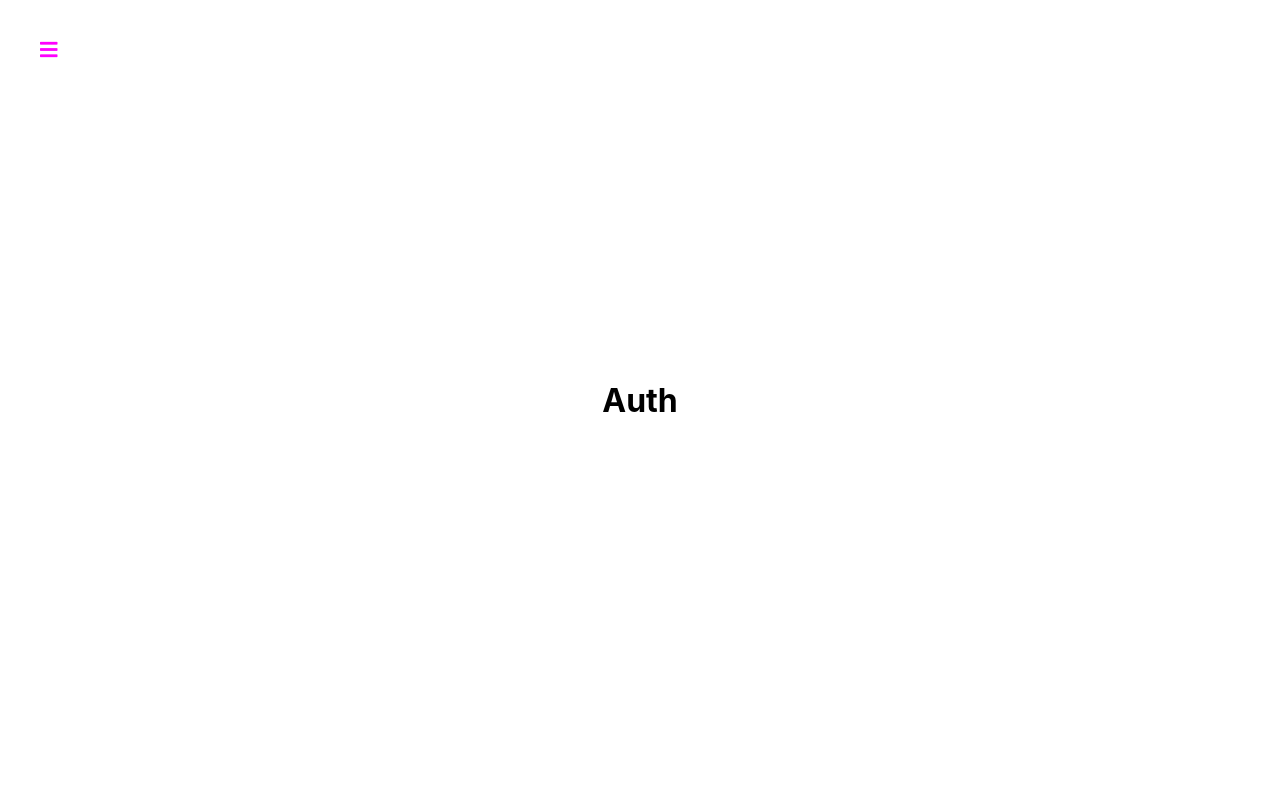
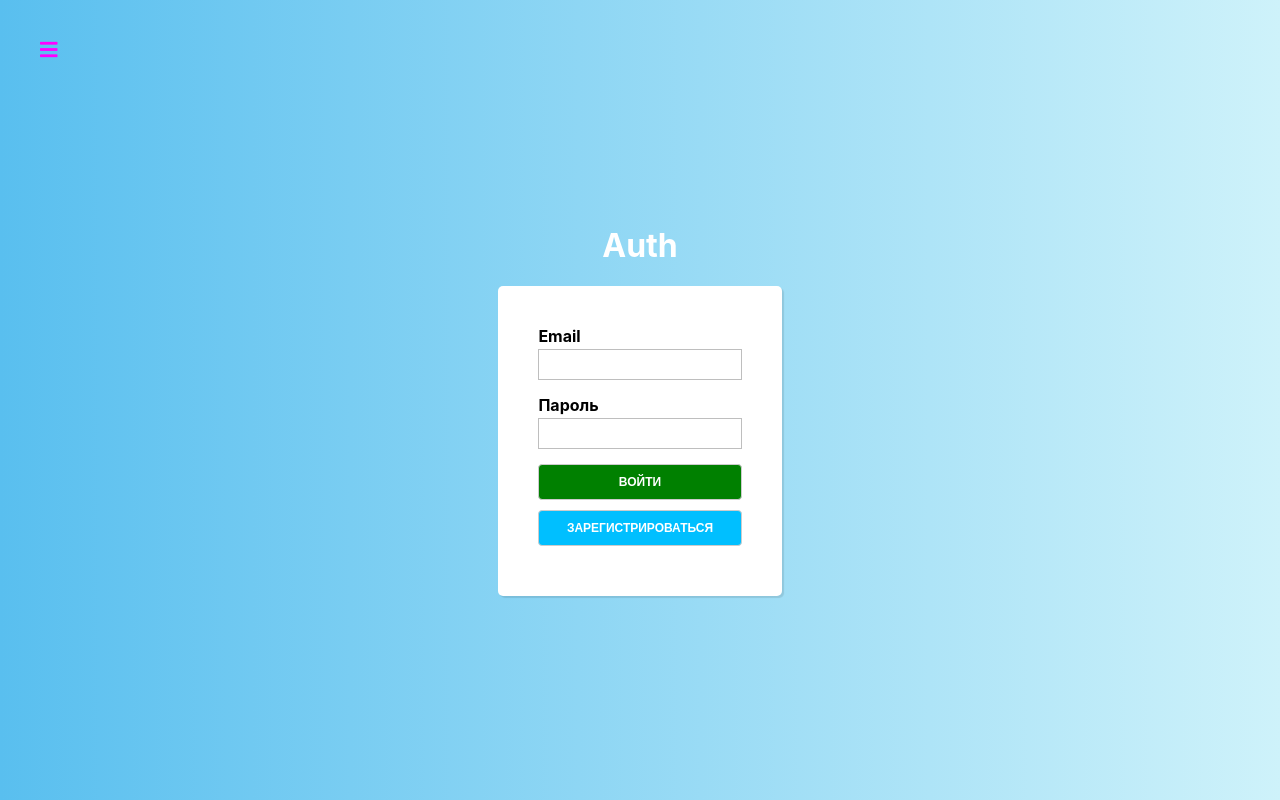
Before and after one commit to seriiserii825/react-quizz, a React app: page /auth in a window 1280 px wide. Built offline with nearby package versions, Linux system fonts and the light colour scheme.

Commit message:
Input component

```diff
--- a/src/components/FinishedQuiz/FinishedQuiz.js
+++ b/src/components/FinishedQuiz/FinishedQuiz.js
@@ -1,10 +1,11 @@
 import React from "react";
 import './FinishedQuiz.css'
 import Button from "../UI/Button/Button";
+import {Link} from 'react-router-dom'
 
 const FinishedQuiz = props => {
 	const successCount = Object.keys(props.results).reduce((total, key) => {
-		if(props.results[key] === 'success'){
+		if (props.results[key] === 'success') {
 			total++
 		}
 		return total
@@ -34,7 +35,9 @@ const FinishedQuiz = props => {
 			</ul>
 			<p>Правильно {successCount} из {props.quiz.length}</p>
 			<Button onClick={props.onRetry} type="primary">Повторить</Button>
-			<Button type="success">Перейти в список тестов</Button>
+			<Link to={'/'}>
+				<Button type="success">Перейти в список тестов</Button>
+			</Link>
 		</div>
 	)
 }
--- /dev/null
+++ b/src/components/UI/Input/Input.css
@@ -0,0 +1,29 @@
+.Input {
+	margin-bottom: 15px;
+}
+.Input label {
+	display: block;
+	margin-bottom: 3px;
+	padding: 0;
+	text-align: left;
+	font-weight: bold;
+}
+.Input input {
+	display: block;
+	width: 100%;
+	border: 1px solid #bebebe;
+	box-sizing: border-box;
+	padding: 7px;
+	outline: none;
+	transition: all .3s;
+}
+.Input span {
+	display: block;
+	text-align: left;
+	font-size: 12px;
+	font-weight: bold;
+	color: red;
+}
+.Input.invalid label {
+	color: red;
+}
--- /dev/null
+++ b/src/components/UI/Input/Input.js
@@ -0,0 +1,33 @@
+import React from "react";
+import './Input.css'
+
+function isInvalid({valid, touched, shouldValidate}) {
+	return !valid && shouldValidate && touched
+}
+
+export default props => {
+	const inputType = props.type || 'text'
+	const cls = ['Input']
+	const htmlFfor = `${inputType}-${Math.random()}`
+
+	if (isInvalid(props)) {
+		cls.push('invalid')
+	}
+	return (
+		<div className={cls.join(' ')}>
+			<label htmlFor={htmlFfor}>{props.label}</label>
+			<input
+				type={inputType}
+				id={htmlFfor}
+				value={props.value}
+				onChange={props.onChange}
+			/>
+			{
+				isInvalid(props)
+					? <span>{props.errorMessage}</span>
+					: null
+			}
+
+		</div>
+	)
+}
--- /dev/null
+++ b/src/containers/Auth/Auth.css
@@ -0,0 +1,27 @@
+.Auth {
+	display: flex;
+	justify-content: center;
+	align-items: center;
+	width: 100%;
+	height: 100%;
+	text-align: center;
+	background: linear-gradient(270deg, #cef2fa, #59bfef);
+}
+.Auth h1 {
+	color: white;
+}
+.Auth input {
+	display: block;
+}
+.Auth button {
+	display: block;
+	margin-bottom: 10px;
+	width: 100%;
+}
+.AuthForm {
+	padding: 40px;
+	background-color: white;
+	border-radius: 5px;
+	box-shadow: 2px 2px 1px rgba(0,0,0,.1);
+	overflow: hidden;
+}
--- a/src/containers/Auth/Auth.js
+++ b/src/containers/Auth/Auth.js
@@ -1,10 +1,41 @@
 import React, {Component} from "react";
+import './Auth.css'
+import Button from "../../components/UI/Button/Button";
+import Input from "../../components/UI/Input/Input";
 
 export default class Auth extends Component {
+	submitHanlder = (e) => {
+		e.preventDefault()
+	}
+	loginHandler = () => {
+
+	}
+	registerHandler = () => {
+
+	}
+
 	render() {
 		return (
-			<div>
-				<h1>Auth</h1>
+			<div className={'Auth'}>
+				<div>
+					<h1>Auth</h1>
+					<form onSubmit={this.submitHanlder} className={'AuthForm'}>
+						<Input label="Email"/>
+						<Input
+							label="Пароль"
+							errorMessage="test"
+						/>
+						<Button type="success"
+								onClick={this.loginHandler}
+						>Войти</Button>
+
+						<Button
+							type="primary"
+							onClick={this.registerHandler}
+						>Зарегистрироваться</Button>
+
+					</form>
+				</div>
 			</div>
 		)
 	}
--- a/src/containers/Quiz/Quiz.js
+++ b/src/containers/Quiz/Quiz.js
@@ -34,6 +34,10 @@ class Quiz extends React.Component {
 				]
 			}
 		]
+	}
+
+	componentDidMount() {
+		console.log('Quiz id ', this.props.match.params.id);
 	}
 
 	onAnswerClickHandler = answerId => {
--- /dev/null
+++ b/src/containers/QuizList/QuizList.css
@@ -0,0 +1,30 @@
+.QuizList {
+	display: flex;
+	justify-content: center;
+	align-items: center;
+	padding: 100px 0 0 0;
+	width: 100%;
+	height: 100vh;
+	background: linear-gradient(90deg, #fd8355 0%, #f0576c 37%, #f79cbd 100%);
+}
+.QuizList h1 {
+	color: white;
+}
+.QuizList ul {
+	margin: 0;
+	padding: 0;
+	list-style-type: none;
+}
+.QuizList li {
+	margin-bottom: 10px;
+	text-align: center;
+}
+.QuizList a {
+	text-decoration: none;
+	color: white;
+	transition: all .3s ease-in-out;
+}
+
+.QuizList a:hover {
+	color: #444;
+}
--- a/src/containers/QuizList/QuizList.js
+++ b/src/containers/QuizList/QuizList.js
@@ -1,10 +1,31 @@
 import React, {Component} from "react";
+import {NavLink} from 'react-router-dom'
+import './QuizList.css'
 
 export default class QuizList extends Component {
+	renderQuizes() {
+		return [1, 2, 3].map((quiz, index) => {
+			return (
+				<li
+					key={index}
+				>
+					<NavLink to={'/quiz/' + quiz}>
+						Test {quiz}
+					</NavLink>
+				</li>
+			)
+		})
+	}
+
 	render() {
 		return (
-			<div>
-				<h1>QuizList</h1>
+			<div className={'QuizList'}>
+				<div>
+					<h1>QuizList</h1>
+					<ul>
+						{this.renderQuizes()}
+					</ul>
+				</div>
 			</div>
 		)
 	}
```
